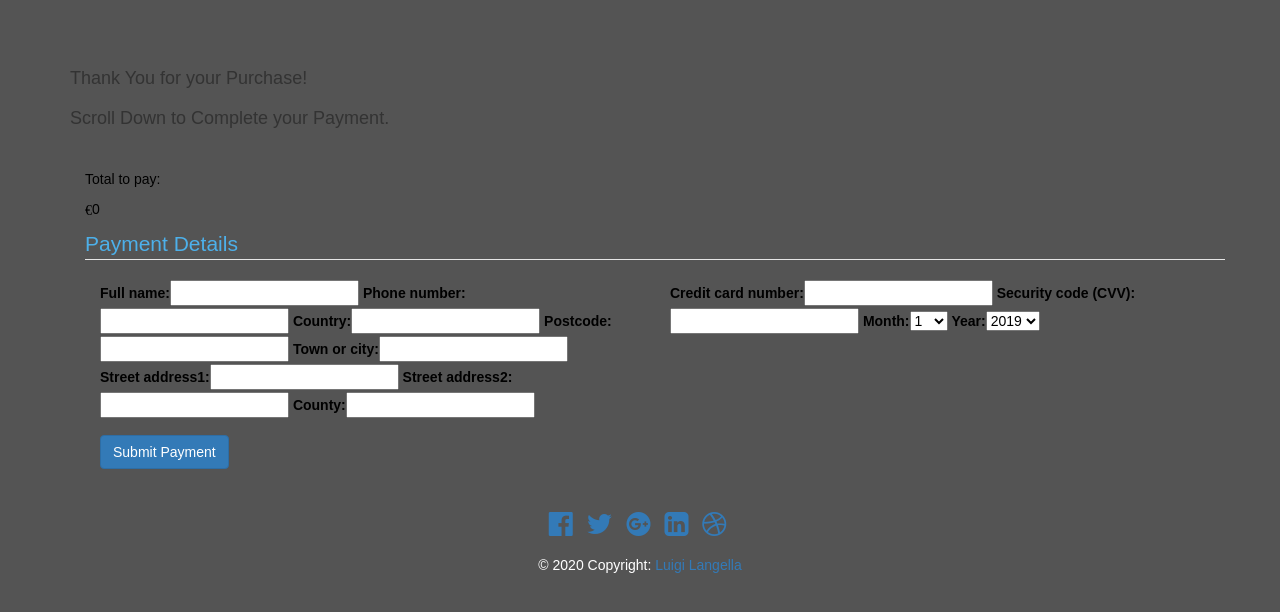
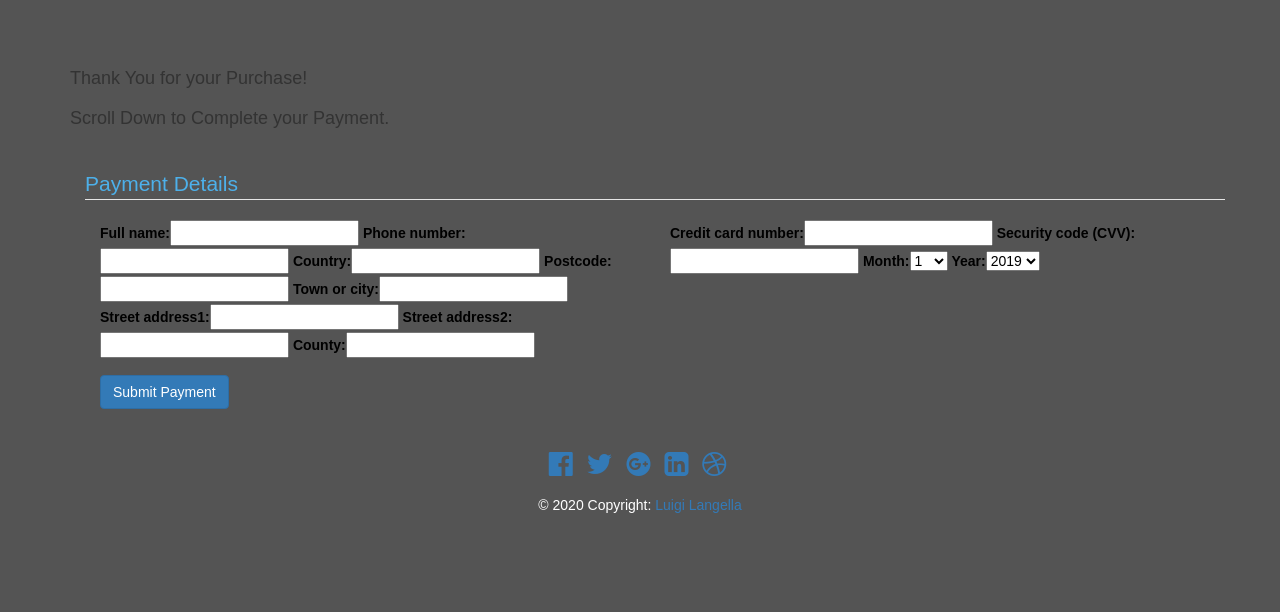
Before and after one commit to luigilangella/milestone-project-4, a Django app: page /checkout/ in a window 1280 px wide. Shown: the part 51-663 px from the top of the page. Run offline with Django 3.2, Linux system fonts and the light colour scheme; the visitor is signed in with stand-in values (Sample User, id 1); some libraries are stand-ins or nearby versions; some web fonts are replaced.

Commit message:
Add euro icon to products price, remove some inline style and bring to custom.css file

```diff
--- a/checkout/templates/checkout.html
+++ b/checkout/templates/checkout.html
@@ -23,30 +23,25 @@
                     <p class="product-description">{{ item.product.description }}</p>
                     <p>Quantity: {{ item.quantity }}</p>
                     <p>Price per Item: <span class="glyphicon glyphicon-euro" aria-hidden="true"></span>{{ item.product.price }}</p>
+                    <p>Total to pay: <span class="glyphicon glyphicon-euro" aria-hidden="true"></span>{{ total }}</p>
                 </div>
             </div>
         </div>
         {% endfor %}
     </div>
-    <div class="row">
-        <div class="col-xs-12 col-sm-12">
-            <p>Total to pay:</p>
-            <p><span class="glyphicon glyphicon-euro" aria-hidden="true"></span>{{ total }}</p>
-        </div>
-    </div>
 
     <form role="form" method="post" id="payment-form" action="{% url 'checkout' %}">
         <legend>Payment Details</legend>
 
-        <div id="credit-card-errors" style="display: none; color: black;">
+        <div id="credit-card-errors">
             <div id="alert-message block-message error" id="stripe-error-message"></div>
         </div>
 
-        <div class="form-group col-md-6" style="color: black;">
+        <div class="form-group col-md-6">
             {{ order_form | as_bootstrap }}
         </div>
 
-        <div class="form-group col-md-6" style="color: black;">
+        <div class="form-group col-md-6">
             {{ payment_form | as_bootstrap }}
         </div>
 
--- a/food_store/settings.py
+++ b/food_store/settings.py
@@ -24,7 +24,7 @@ BASE_DIR = os.path.dirname(os.path.dirname(os.path.abspath(__file__)))
 SECRET_KEY = os.environ.get('SECRET_KEY')
 
 # SECURITY WARNING: don't run with debug turned on in production!
-DEBUG = True
+DEBUG = False
 
 ALLOWED_HOSTS = ["luigi-food-store.herokuapp.com", "127.0.0.1"]
 
--- a/products/templates/cured_meats.html
+++ b/products/templates/cured_meats.html
@@ -85,7 +85,7 @@
                         </div>
                     </div>
                     <br>
-                    <p>{{ product.price }}</p>
+                    <p><span class="glyphicon glyphicon-euro" aria-hidden="true"></span>{{ product.price }}</p>
 
                     <form method="post" action="{% url 'add_to_cart' product.id %}">
                         {% csrf_token %}
--- a/products/templates/dairy.html
+++ b/products/templates/dairy.html
@@ -85,7 +85,7 @@
                         </div>
                     </div>
                     <br>
-                    <p>{{ product.price }}</p>
+                    <p><span class="glyphicon glyphicon-euro" aria-hidden="true"></span>{{ product.price }}</p>
 
                     <form method="post" action="{% url 'add_to_cart' product.id %}">
                         {% csrf_token %}
--- a/products/templates/dry_store.html
+++ b/products/templates/dry_store.html
@@ -85,7 +85,7 @@
                         </div>
                     </div>
                     <br>
-                    <p>{{ product.price }}</p>
+                    <p><span class="glyphicon glyphicon-euro" aria-hidden="true"></span>{{ product.price }}</p>
 
                     <form method="post" action="{% url 'add_to_cart' product.id %}">
                         {% csrf_token %}
--- a/products/templates/fish_fresh.html
+++ b/products/templates/fish_fresh.html
@@ -85,7 +85,7 @@
                         </div>
                     </div>
                     <br>
-                    <p>{{ product.price }}</p>
+                    <p><span class="glyphicon glyphicon-euro" aria-hidden="true"></span>{{ product.price }}</p>
 
                     <form method="post" action="{% url 'add_to_cart' product.id %}">
                         {% csrf_token %}
--- a/products/templates/fish_frozen.html
+++ b/products/templates/fish_frozen.html
@@ -85,7 +85,7 @@
                         </div>
                     </div>
                     <br>
-                    <p>{{ product.price }}</p>
+                    <p><span class="glyphicon glyphicon-euro" aria-hidden="true"></span>{{ product.price }}</p>
 
                     <form method="post" action="{% url 'add_to_cart' product.id %}">
                         {% csrf_token %}
--- a/products/templates/fruit_and_veg.html
+++ b/products/templates/fruit_and_veg.html
@@ -85,7 +85,7 @@
                         </div>
                     </div>
                     <br>
-                    <p>{{ product.price }}</p>
+                    <p><span class="glyphicon glyphicon-euro" aria-hidden="true"></span>{{ product.price }}</p>
 
                     <form method="post" action="{% url 'add_to_cart' product.id %}">
                         {% csrf_token %}
--- a/products/templates/products.html
+++ b/products/templates/products.html
@@ -37,7 +37,7 @@
                 </div>
             </div>
             <br>
-            <p>{{ product.price }}</p>
+            <p><span class="glyphicon glyphicon-euro" aria-hidden="true"></span>{{ product.price }}</p>
             <form method="post" action="{% url 'add_to_cart' product.id %}">
                 {% csrf_token %}
                 <div class="input-group">
--- a/products/templates/wines.html
+++ b/products/templates/wines.html
@@ -77,7 +77,7 @@
                         </div>
                     </div>
                     <br>
-                    <p>{{ product.price }}</p>
+                    <p><span class="glyphicon glyphicon-euro" aria-hidden="true"></span>{{ product.price }}</p>
 
                     <form method="post" action="{% url 'add_to_cart' product.id %}">
                         {% csrf_token %}
--- a/static/css/custom.css
+++ b/static/css/custom.css
@@ -63,6 +63,15 @@
     .accountform.register {
         color: #4db0ea;
         background-color: #545454;
+    }
+
+    #credit-card-errors {
+        display: none;
+        color: black;
+    }
+
+    .form-group {
+        color: black;
     }
 
     legend {
```
Also changed, not shown: cart/templates/cart.html (+4 -10 lines).
